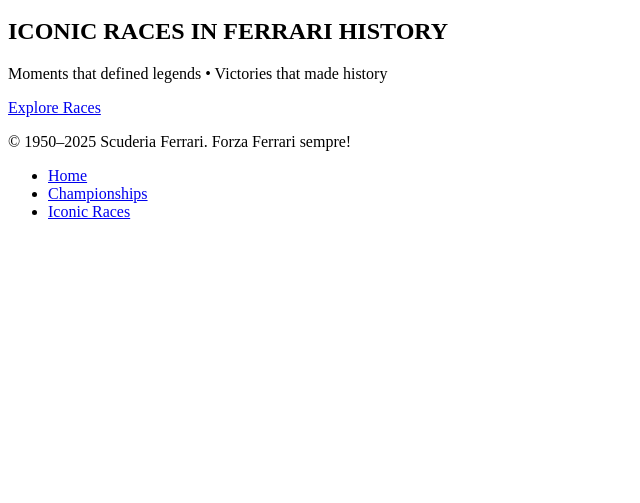
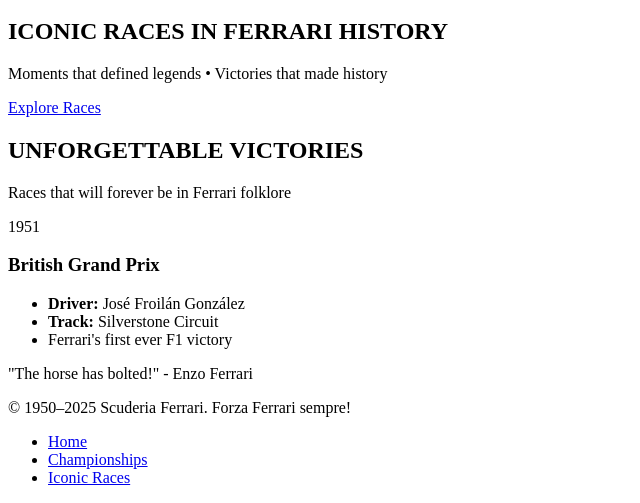
Before and after one commit to the-b2-jet/ScuderiaFerrari, a plain HTML site: page iconic-races.html in a window 1280 px wide. Shown: the part 315-818 px from the top of the page, without its empty margins (0-640 px from the left). Drawn offline with Linux system fonts and the light colour scheme.

Commit message:
implemented historic victories timeline with article cards

```diff
--- a/iconic-races.html
+++ b/iconic-races.html
@@ -31,7 +31,23 @@
     </section>
 
     <main>
-        </main>
+        <section id="races" class="timeline">
+            <h2>UNFORGETTABLE VICTORIES</h2>
+            <p class="subtitle">Races that will forever be in Ferrari folklore</p>
+            <div class="timeline-grid">
+                <article class="timeline-card">
+                    <span class="card-era">1951</span>
+                    <h3>British Grand Prix</h3>
+                    <ul>
+                        <li><strong>Driver:</strong> José Froilán González</li>
+                        <li><strong>Track:</strong> Silverstone Circuit</li>
+                        <li>Ferrari's first ever F1 victory</li>
+                    </ul>
+                    <div class="card-quote">"The horse has bolted!" - Enzo Ferrari</div>
+                </article>
+                </div>
+        </section>
+    </main>
 
     <footer class="site-footer">
         <div class="footer-content">
```
